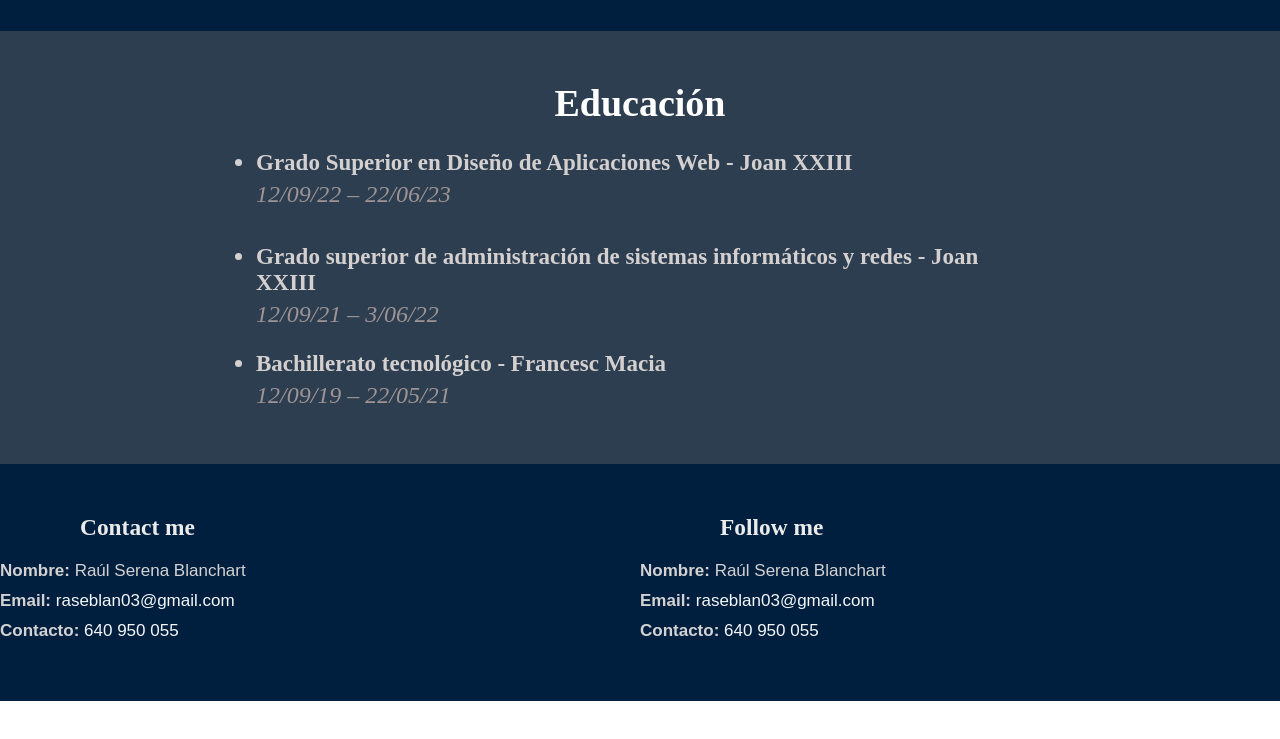
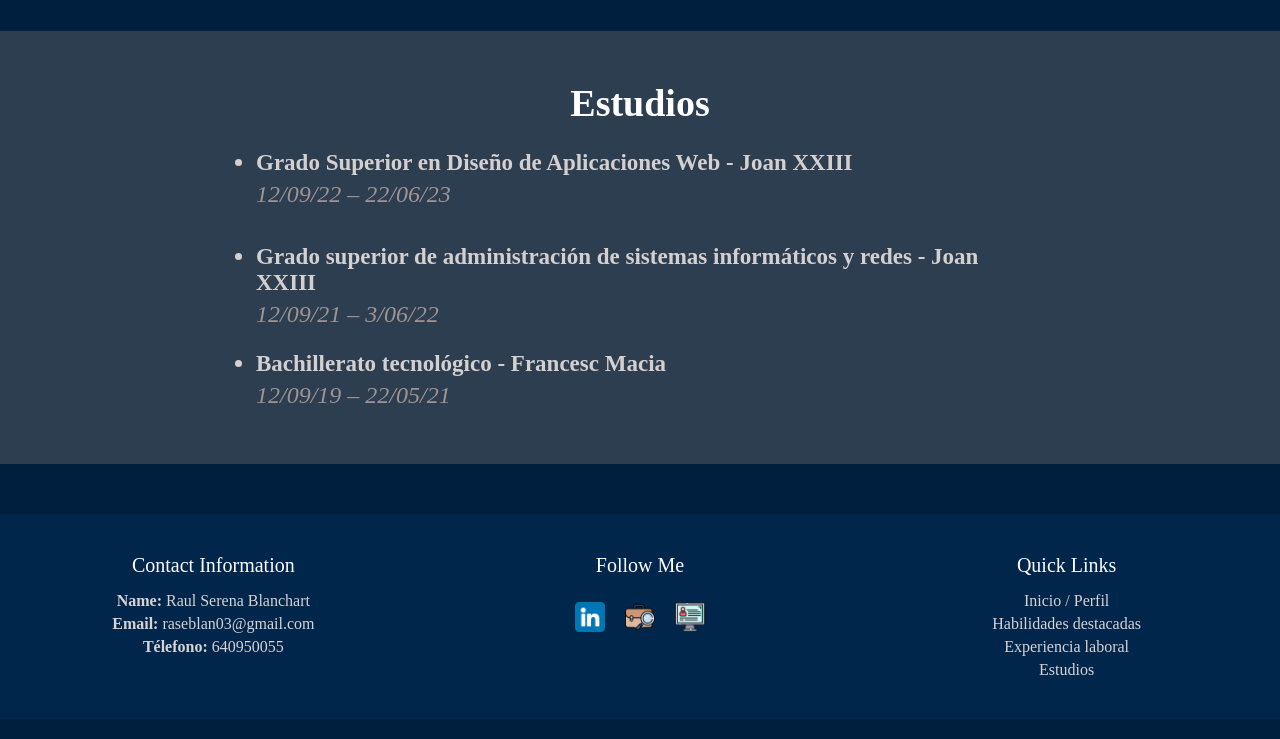
Before and after one commit to raseblan03/Portafolio-CV, a plain HTML site: page index.html in a window 1280 px wide. Shown: the part 2520-3259 px from the top of the page. Before the commit the page ends 3221 px from the top, so only its background shows below. Drawn offline with Linux system fonts and the light colour scheme.

Commit message:
footer: footer almost finished, almost there

```diff
--- a/index.html
+++ b/index.html
@@ -195,7 +195,7 @@
     <section id="Estudios" class="seccion1 ">
         <div class="primera-seccion ">
             <div class="titulo ">
-                <h2 class="seccion-titulo ">Educación</h2>
+                <h2 class="seccion-titulo ">Estudios</h2>
             </div>
         </div>
         <div class="contenedor-educacion ">
@@ -230,27 +230,45 @@
     </section>
     <section id="contacto" class="seccion2 ">
         <div class="footer-div">
-            <div class="footer-div-title">
-                <h3>Contact me</h3>
-            </div>
-            <div class="contact">
-                <div class="contact-info">
-                    <p class="info-item"><strong>Nombre:</strong> Raúl Serena Blanchart</p>
-                    <p class="info-item"><strong>Email:</strong> <a href="mailto:raseblan03@gmail.com" class="email-link">raseblan03@gmail.com</a></p>
-                    <p class="info-item"><strong>Contacto:</strong> <a href="tel:+34640950055" class="phone-link">640 950 055</a></p>
+            <div class="footer-div-hijo">
+                <div class="footer-div-hijo-title">Contact Information</div>
+                <div class="footer-div-hijo-content">
+                    <div class="footer-div-hijo-content-sub">
+                        <p class="p"><strong class="strong">Name:</strong> Raul Serena Blanchart</p>
+                    </div>
+                    <div class="footer-div-hijo-content-sub">
+                        <p class="p"><strong class="strong">Email:</strong> <a href="mailto:raseblan03@gmail.com">raseblan03@gmail.com</a></p>
+                    </div>
+                    <div class="footer-div-hijo-content-sub">
+                        <p class="p"><strong class="strong">Télefono:</strong> <a href="tel:640950055">640950055</a></p>
+                    </div>
                 </div>
             </div>
-        </div>
-        <div class="footer-div">
-            <div class="footer-div-title">
-                <h3>Follow me</h3>
+            <div class="footer-div-hijo">
+                <div class="footer-div-hijo-title">Follow Me</div>
+                <div class="footer-div-hijo-content-links">
+                    <img class="imagen-nav-2" src="./img/linkedin.png" alt=" ">
+                    <img class="imagen-nav-2" src="./img/demandante-de-empleo.png" alt=" ">
+                    <img class="imagen-nav-2" src="./img/ordenador.png" alt=" ">
+                </div>
             </div>
-            <div class="contact-info">
-                <p class="info-item"><strong>Nombre:</strong> Raúl Serena Blanchart</p>
-                <p class="info-item"><strong>Email:</strong> <a href="mailto:raseblan03@gmail.com" class="email-link">raseblan03@gmail.com</a></p>
-                <p class="info-item"><strong>Contacto:</strong> <a href="tel:+34640950055" class="phone-link">640 950 055</a></p>
+            <div class="footer-div-hijo">
+                <div class="footer-div-hijo-title">Quick Links</div>
+                <div class="footer-div-hijo-content">
+                    <div class="footer-div-hijo-content-sub">
+                        <p class="p"> <a href="#inicio ">Inicio</a> / <a href="#perfil "> Perfil</a></p>
+                    </div>
+                    <div class="footer-div-hijo-content-sub">
+                        <p class="p"> <a href="#objetivos ">Habilidades destacadas</a></p>
+                    </div>
+                    <div class="footer-div-hijo-content-sub">
+                        <p class="p"> <a href="#Experiencialaboral ">Experiencia laboral</a></p>
+                    </div>
+                    <div class="footer-div-hijo-content-sub">
+                        <p class="p"> <a href="#Estudios ">Estudios</a></p>
+                    </div>
+                </div>
             </div>
-        </div>
         </div>
     </section>
 </body>
--- a/style.css
+++ b/style.css
@@ -487,68 +487,65 @@ li {
 }
 
 .footer-div {
-    width: 50%;
-    font-size: 22px;
+    width: 100%;
     display: flex;
-    flex-wrap: wrap;
-    justify-content: center;
-    align-items: center;
+    justify-content: space-around;
+    background-color: rgb(0, 38, 75);
+    padding: 40px 0;
 }
 
-.footer-div-content {
-    width: 100%;
-    font-size: 15px;
-    display: flex;
-    flex-wrap: wrap;
-    justify-content: center;
-    align-items: center;
-    color: white;
-    margin-top: 2%;
+.footer-div-hijo {
+    width: 30%;
+    text-align: center;
 }
 
-.footer-div-title {
-    width: 100%;
+.footer-div-hijo-title {
     font-size: 20px;
-    display: flex;
-    flex-wrap: wrap;
-    justify-content: start;
-    padding-left: 80px;
-    align-items: center;
+    color: #fffbfb;
+    margin-bottom: 10px;
 }
 
-.constact {
-    width: 50%;
+.imagen-nav-2 {
+    display: flex;
+    width: 30px;
+    margin: 10px;
+}
+
+.p {
+    font-size: 16px;
+    color: #d8d2d2;
+    margin-top: 5px;
+}
+
+.strong {
+    font-weight: bold;
+}
+
+a {
+    color: #d8d2d2;
+    text-decoration: none;
+    transition: color 0.3s ease;
+}
+
+.p a:hover {
+    color: rgb(193, 194, 207);
+}
+
+.quickLinks {
+    color: #e2e0e0;
+    text-decoration: none;
+    transition: color 0.3s ease;
+    margin-top: 15px;
+    font-size: 16px;
+}
+
+.footer-div-hijo-content {
+    margin-top: 15px;
+}
+
+.footer-div-hijo-content-links {
+    margin-top: 15px;
     display: flex;
     justify-content: center;
     flex-wrap: nowrap;
 }
-
-.contact-info {
-    margin-top: 20px;
-    font-family: Arial, sans-serif;
-    color: #d4d2d2;
-    display: flex;
-    justify-content: start;
-    flex-wrap: wrap;
-}
-
-.info-item {
-    margin-bottom: 10px;
-    font-size: 17px;
-    width: 100%;
-}
-
-.info-item strong {
-    font-weight: bold;
-}
-
-.email-link,
-.phone-link {
-    text-decoration: none;
-    color: #f5f7f8;
-}
-
-.email-link:hover,
-.phone-link:hover {
-    text-decoration: underline;
-}
```
Also changed, not shown: img/demandante-de-empleo.png (added), img/linkedin.png (added).
